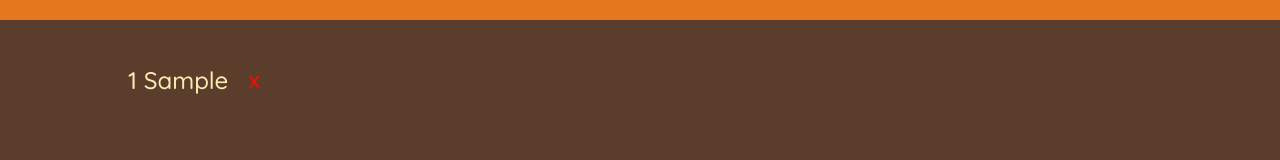
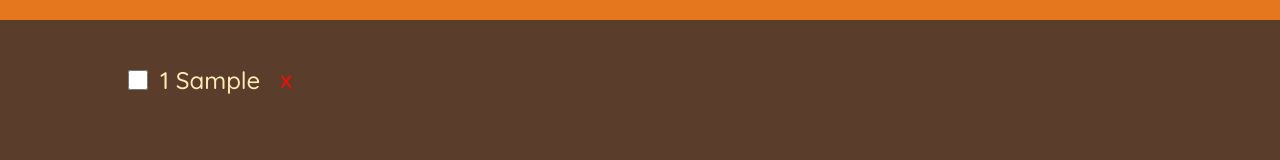
Before and after one commit to newcodesubed/frontend_base, a React (Create React App) app in the folder travel-far/: page / in a window 1280 px wide. Both pictures are taken after typing "Sample" into the empty fields and a click on the button "ADD". Shown: the part 257-417 px from the top of the page. Built offline with nearby package versions, Linux system fonts and the light colour scheme.

Commit message:
feat : checkbox to mark as done

```diff
--- a/travel-far/src/App.js
+++ b/travel-far/src/App.jsx
@@ -11,11 +11,22 @@ export default function App() {
     setIteams((items) => items.filter((item) => item.id !== id));
   }
 
+  function handleToggleItem(id) {
+    setIteams((items) =>
+      items.map((item) =>
+        item.id === id ? { ...item, packed: !item.packed } : item
+      )
+    );
+  }
   return (
     <div className="app">
       <Logo />
       <Form onAddItems={handleAddItems} />
-      <PackingList items={items} onDeleteItem={handleDeleteItem} />
+      <PackingList
+        items={items}
+        onDeleteItem={handleDeleteItem}
+        onToggleItems={handleToggleItem}
+      />
       <Stats />
     </div>
   );
@@ -70,21 +81,31 @@ function Form({ onAddItems }) {
   );
 }
 
-function PackingList({ items, onDeleteItem }) {
+function PackingList({ items, onDeleteItem, onToggleItems }) {
   return (
     <div className="list">
       <ul>
         {items.map((item) => (
-          <Item item={item} onDeleteItem={onDeleteItem} key={item.id} />
+          <Item
+            item={item}
+            key={item.id}
+            onDeleteItem={onDeleteItem}
+            onToggleItems={onToggleItems}
+          />
         ))}
       </ul>
     </div>
   );
 }
 
-function Item({ item, onDeleteItem }) {
+function Item({ item, onDeleteItem, onToggleItems }) {
   return (
     <li>
+      <input
+        type="checkbox"
+        value={item.packed}
+        onChange={() => onToggleItems(item.id)}
+      />
       <span style={item.packed ? { textDecoration: "line-through" } : {}}>
         {item.quantity} {item.description}
       </span>
```
